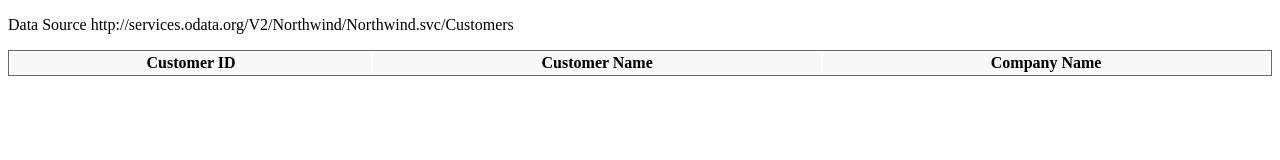
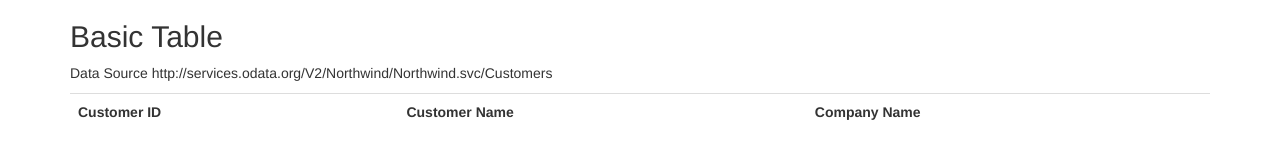
Before and after one commit to LS-n-c-k/Angular-1st-App, a plain HTML site: page index.html in a window 1280 px wide. Drawn offline with nearby package versions, Linux system fonts and the light colour scheme; no server answers.

Commit message:
Added Bootstrap UI

```diff
--- a/index.html
+++ b/index.html
@@ -1,25 +1,19 @@
 <!doctype html>
 <html ng-app="myApp">
 	<head>
-		<style>
-			table {
-			  border: 1px solid #666;
-				width: 100%;
-			}
-			th {
-			  background: #f8f8f8;
-			  font-weight: bold;
-				padding: 1px;
-			}
-		</style>
+		<meta charset="utf-8">
+		<meta name="viewport" content="width=device-width, initial-scale=1">
+		<link rel="stylesheet" href="http://maxcdn.bootstrapcdn.com/bootstrap/3.3.6/css/bootstrap.min.css">
+		<script src="https://ajax.googleapis.com/ajax/libs/jquery/1.12.0/jquery.min.js"></script>
+		<script src="http://maxcdn.bootstrapcdn.com/bootstrap/3.3.6/js/bootstrap.min.js"></script>
 		<script src="http://ajax.googleapis.com/ajax/libs/angularjs/1.4.8/angular.min.js"></script>
 	</head>
 	<body>
 
-		<div ng-controller="customersCtrl">
-
+		<div ng-controller="customersCtrl" class="container">
+			<h2>Basic Table</h2>
 			<p>Data Source http://services.odata.org/V2/Northwind/Northwind.svc/Customers</p>
-		<table>
+			<table class="table">
 				<tr>
 					<th>Customer ID</th>
 					<th>Customer Name</th>
```
Lines whose indentation alone changed are shown as unchanged.
